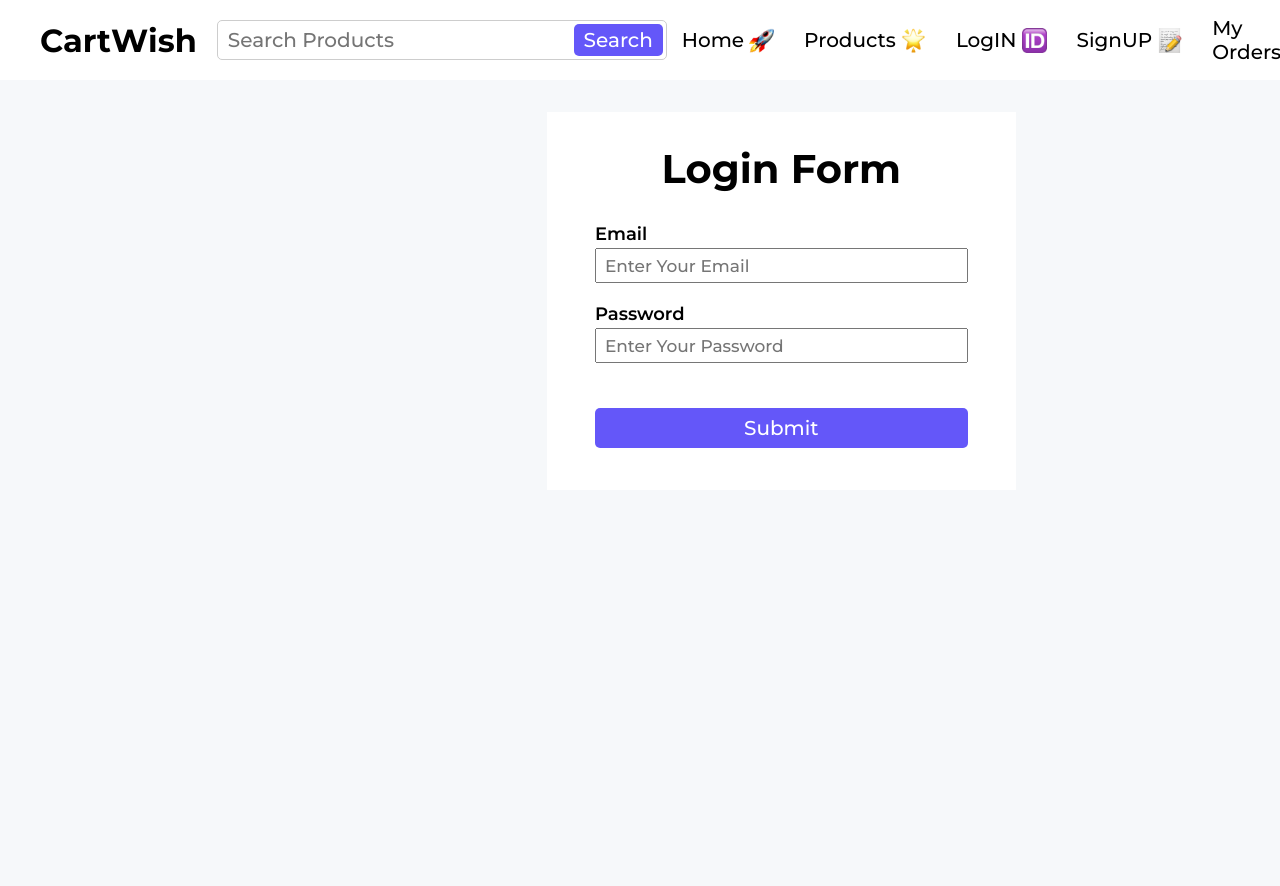
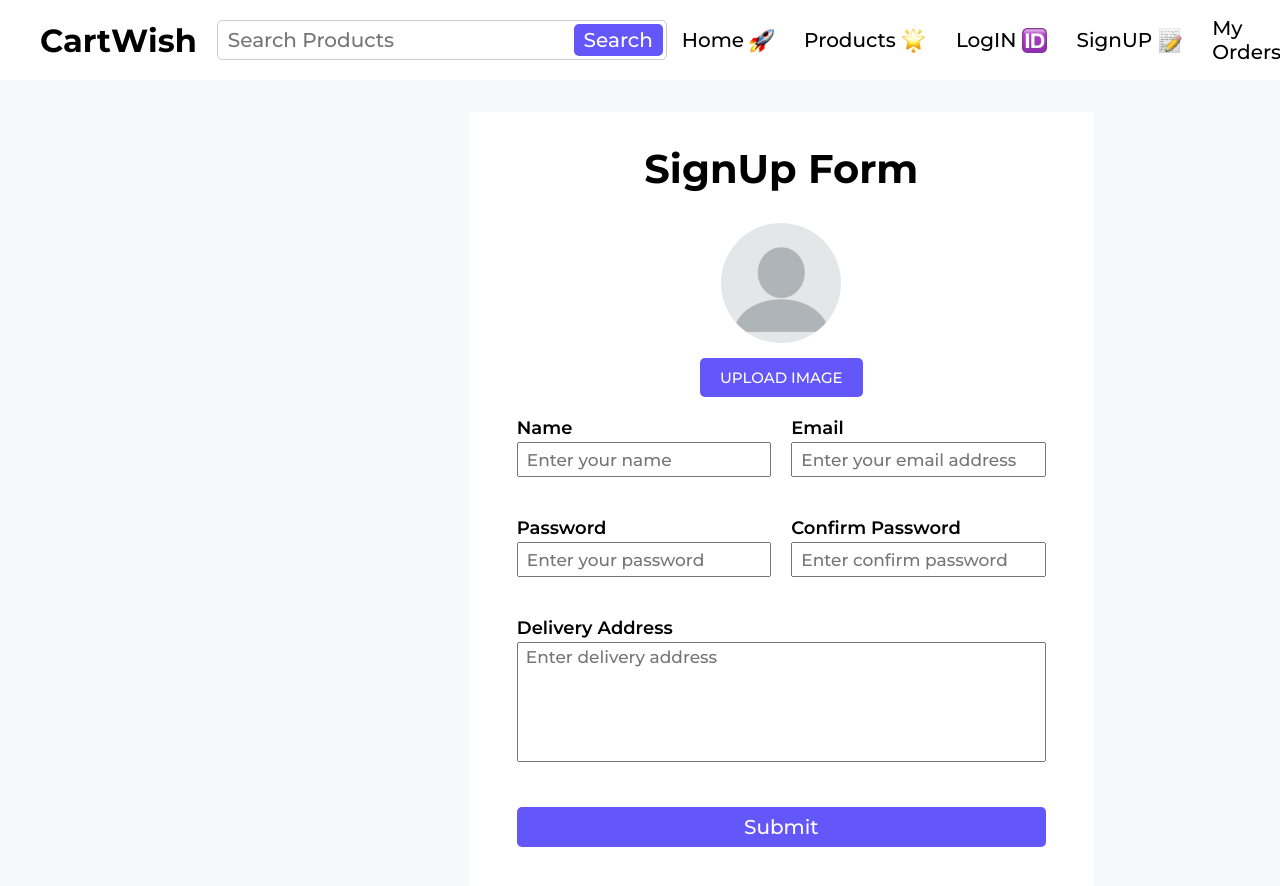
Before and after one commit to Akash-Chhangani/CartWish, a React (Vite) app: page / in a window 1280 px wide. Shown: the top 886 px of the page. Before the commit the page ends 800 px from the top, so only its background shows below. Built offline with nearby package versions, Linux system fonts and the light colour scheme.

Commit message:
Add SignUpPage and add validation with handling image uploading

```diff
--- a/src/App.jsx
+++ b/src/App.jsx
@@ -7,6 +7,7 @@ import SingleProductPage from "./components/SingleProduct/SingleProduct";
 import CartPage from "./components/Cart/CartPage";
 import MyOrderPage from "./components/MyOrder/MyOrderPage";
 import LoginPage from "./components/Authentication/LoginPage";
+import SignupPage from "./components/Authentication/SignupPage";
 
 const App = () => {
   return (
@@ -17,7 +18,8 @@ const App = () => {
       {/* <SingleProductPage /> */}
       {/* <CartPage /> */}
       {/* <MyOrderPage /> */}
-      <LoginPage />
+      {/* <LoginPage /> */}
+      <SignupPage />
     </div>
   );
 };
--- a/src/components/Authentication/LoginPage.css
+++ b/src/components/Authentication/LoginPage.css
@@ -43,4 +43,5 @@
 
 .form_error {
   color: red;
+  font-weight: 700;
 }
--- a/src/components/Authentication/LoginPage.jsx
+++ b/src/components/Authentication/LoginPage.jsx
@@ -2,6 +2,7 @@ import React, { useRef, useState } from "react";
 import "./LoginPage.css";
 import { z } from "zod";
 import { zodResolver } from "@hookform/resolvers/zod";
+import { useForm } from "react-hook-form";
 
 const schema = z.object({
   email: z
@@ -16,6 +17,7 @@ const LoginPage = () => {
     handleSubmit,
     formState: { errors },
   } = useForm({ resolver: zodResolver(schema) });
+
   const onSubmit = (formData) => console.log(formData);
 
   return (
@@ -57,6 +59,4 @@ const LoginPage = () => {
     </section>
   );
 };
-import "./LoginPage.css";
-import { useForm } from "react-hook-form";
 export default LoginPage;
--- /dev/null
+++ b/src/components/Authentication/SignupPage.css
@@ -0,0 +1,63 @@
+.signup_form {
+    width: 40%;
+}
+
+.image_input_section {
+    display: flex;
+    flex-direction: column;
+    align-items: center;
+}
+
+.image_preview {
+    width: 120px;
+    height: 120px;
+    border-radius: 100%;
+    overflow: hidden;
+    margin-bottom: 15px;
+}
+
+.image_preview img {
+    width: 100%;
+    height: 100%;
+}
+
+.image_input {
+    display: none;
+}
+
+.image_label {
+    display: inline-block;
+    padding: 10px 20px;
+    margin-bottom: 20px;
+    text-align: center;
+    background: #6457f9;
+    color: #fff;
+    font-size: 15px;
+    font-family: inherit;
+    text-transform: Uppercase;
+    font-weight: 500;
+    border-radius: 5px;
+    cursor: pointer;
+    width: fit-content;
+}
+
+.signup_form_input {
+    width: 100%;
+    display: grid;
+    grid-template-columns: 1fr 1fr;
+    gap: 20px;
+}
+
+.signup_textares_section {
+    grid-column: 1/3;
+}
+
+.input_textarea {
+    font-size: 17px;
+    font-weight: 500;
+    font-family: inherit;
+    height: 120px;
+    resize: none;
+    padding: 4px 8px;
+    outline: none;
+}
--- /dev/null
+++ b/src/components/Authentication/SignupPage.jsx
@@ -0,0 +1,153 @@
+import "./SignupPage.css";
+import user from "../../assets/user.webp";
+import { z } from "zod";
+import { useForm } from "react-hook-form";
+import { zodResolver } from "@hookform/resolvers/zod";
+import { useState } from "react";
+
+const schema = z
+  .object({
+    name: z
+      .string()
+      .min(8, { message: "Name should be at least 3 characters." }),
+    email: z
+      .string()
+      .email({ message: "Please enter valid email address" })
+      .min(5),
+    password: z.string().min(8, { message: "Please enter at least 8 digit " }),
+    confirmPassword: z.string(),
+    address: z
+      .string()
+      .min(15, { message: "Address must be at least 15 characters." }),
+  })
+  .refine((data) => data.password === data.confirmPassword, {
+    message: "Confirm Password does not match Password",
+    path: ["confirmPassword"],
+  });
+
+const SignupPage = () => {
+  const {
+    register,
+    handleSubmit,
+    formState: { errors },
+  } = useForm({ resolver: zodResolver(schema) });
+
+  const [profile, setProfile] = useState(null);
+  const onSubmit = (formData) => console.log(formData);
+  console.log(profile);
+
+  return (
+    <section className="align_center form_page">
+      <form
+        className="authentication_form signup_form"
+        onSubmit={handleSubmit(onSubmit)}
+      >
+        <h2>SignUp Form</h2>
+
+        <div className="image_input_section">
+          <div className="image_preview">
+            <img
+              src={profile ? URL.createObjectURL(profile) : user}
+              id="file-ip-1-preview"
+            />
+          </div>
+
+          <label htmlFor="file-ip-1" className="image_label">
+            Upload Image
+          </label>
+
+          <input
+            type="file"
+            onChange={(e) => setProfile(e.target.files[0])}
+            id="file-ip-1"
+            className="image_input"
+          />
+        </div>
+
+        {/* Form Inputs */}
+        <div className="form_inputs signup_form_input">
+          <div>
+            <label htmlFor="name">Name</label>
+            <input
+              id="name"
+              className="form_text_input"
+              type="text"
+              placeholder="Enter your name"
+              {...register("name")}
+            />
+            {errors.name && (
+              <em className="form_error">{errors.name.message}</em>
+            )}
+          </div>
+
+          <div>
+            <label htmlFor="email">Email</label>
+            <input
+              id="email"
+              className="form_text_input"
+              type="email"
+              placeholder="Enter your email address"
+              {...register("email")}
+            />{" "}
+            {errors.email && (
+              <em className="form_error">{errors.email.message}</em>
+            )}
+          </div>
+
+          <div>
+            <label htmlFor="password">Password</label>
+            <input
+              id="password"
+              className="form_text_input"
+              type="password"
+              placeholder="Enter your password"
+              {...register("password")}
+            />
+            {errors.password && (
+              <em className="form_error">{errors.password.message}</em>
+            )}
+          </div>
+
+          <div>
+            <label htmlFor="cpassword">Confirm Password</label>
+            <input
+              id="confirmPassword"
+              className="form_text_input"
+              type="password"
+              placeholder="Enter confirm password"
+              {...register("confirmPassword")}
+            />
+            {errors.confirmPassword && (
+              <em className="form_error">{errors.confirmPassword.message}</em>
+            )}
+          </div>
+
+          <div className="signup_textares_section">
+            <label htmlFor="address">Delivery Address</label>
+            <textarea
+              id="address"
+              className="input_textarea"
+              placeholder="Enter delivery address"
+              {...register("address")}
+            />{" "}
+            {errors.address && (
+              <em className="form_error">{errors.address.message}</em>
+            )}
+          </div>
+        </div>
+
+        <button className="search_button form_submit" type="submit">
+          Submit
+        </button>
+      </form>
+    </section>
+  );
+};
+
+export default SignupPage;
+
+// name - Name should be at least 3 characters.
+// email - Please enter valid email
+// password - Password must be at least 8 characters.
+// confirmPassword - Confirm Password does not match Password
+// deliveryAddress - Address must be at least 15 characters.
```
